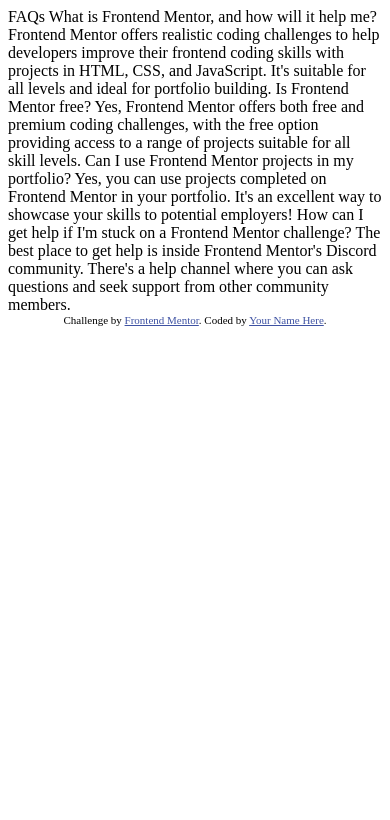
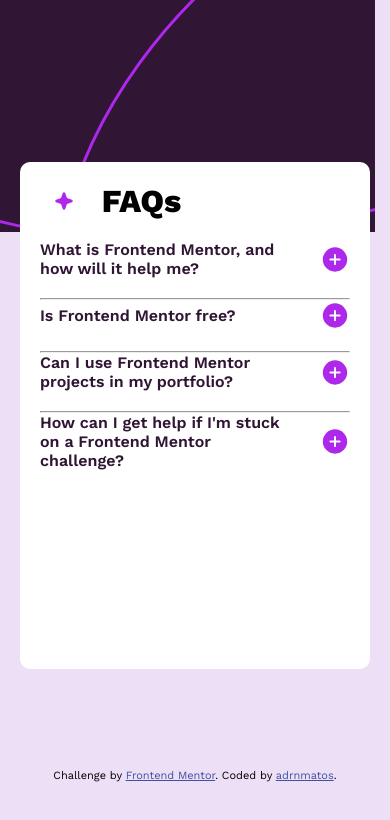
Before and after one commit to adrnmatos/faq-accordion-main, a plain HTML site: page index.html in a window 390 px wide. Drawn offline with nearby package versions, Linux system fonts and the light colour scheme.

Commit message:
finish mobile version

```diff
--- a/index.html
+++ b/index.html
@@ -1,48 +1,82 @@
 <!DOCTYPE html>
 <html lang="en">
 	<head>
-  <meta charset="UTF-8">
-  <meta name="viewport" content="width=device-width, initial-scale=1.0"> <!-- displays site properly based on user's device -->
+		<meta charset="UTF-8" />
+		<meta name="viewport" content="width=device-width, initial-scale=1.0" />
+		<!-- displays site properly based on user's device -->
 
-  <link rel="icon" type="image/png" sizes="32x32" href="./assets/images/favicon-32x32.png">
+		<link rel="icon" type="image/png" sizes="32x32" href="./assets/images/favicon-32x32.png" />
+
+		<link rel="preconnect" href="https://fonts.googleapis.com" />
+		<link rel="preconnect" href="https://fonts.gstatic.com" crossorigin />
+		<link
+			href="https://fonts.googleapis.com/css2?family=Work+Sans:ital,wght@0,100..900;1,100..900&display=swap"
+			rel="stylesheet"
+		/>
 
 		<title>Frontend Mentor | FAQ accordion</title>
 
-  <!-- Feel free to remove these styles or customise in your own stylesheet 👍 -->
+		<link rel="stylesheet" href="./styles.css" />
 		<style>
-    .attribution { font-size: 11px; text-align: center; }
-    .attribution a { color: hsl(228, 45%, 44%); }
+			.attribution {
+				font-size: 11px;
+				text-align: center;
+			}
+			.attribution a {
+				color: hsl(228, 45%, 44%);
+			}
 		</style>
 	</head>
 	<body>
+		<main>
+			<div class="header">
+				<img src="./assets/images/icon-star.svg" alt="star-icon" class="img-star" />
+				<div class="title">FAQs</div>
+			</div>
 
-  FAQs
+			<div class="question">
+				<div class="question-text">What is Frontend Mentor, and how will it help me?</div>
+				<img src="./assets/images/icon-plus.svg" alt="plus-sign" onClick="toogle(event)" />
+			</div>
+			<div class="answer hidden">
+				Frontend Mentor offers realistic coding challenges to help developers improve their frontend coding skills with
+				projects in HTML, CSS, and JavaScript. It's suitable for all levels and ideal for portfolio building.
+			</div>
+			<hr />
 
-  What is Frontend Mentor, and how will it help me?
+			<div class="question">
+				<div class="question-text">Is Frontend Mentor free?</div>
+				<img src="./assets/images/icon-plus.svg" alt="plus-sign" onClick="toogle(event)" />
+			</div>
+			<div class="answer hidden">
+				Yes, Frontend Mentor offers both free and premium coding challenges, with the free option providing access to a
+				range of projects suitable for all skill levels.
+			</div>
+			<hr />
 
-  Frontend Mentor offers realistic coding challenges to help developers improve their
-  frontend coding skills with projects in HTML, CSS, and JavaScript. It's suitable for
-  all levels and ideal for portfolio building.
+			<div class="question">
+				<div class="question-text">Can I use Frontend Mentor projects in my portfolio?</div>
+				<img src="./assets/images/icon-plus.svg" alt="plus-sign" onClick="toogle(event)" />
+			</div>
+			<div class="answer hidden">
+				Yes, you can use projects completed on Frontend Mentor in your portfolio. It's an excellent way to showcase your
+				skills to potential employers!
+			</div>
+			<hr />
 
-  Is Frontend Mentor free?
-
-  Yes, Frontend Mentor offers both free and premium coding challenges, with the free
-  option providing access to a range of projects suitable for all skill levels.
-
-  Can I use Frontend Mentor projects in my portfolio?
-
-  Yes, you can use projects completed on Frontend Mentor in your portfolio. It's an excellent
-  way to showcase your skills to potential employers!
-
-  How can I get help if I'm stuck on a Frontend Mentor challenge?
-
-  The best place to get help is inside Frontend Mentor's Discord community. There's a help
-  channel where you can ask questions and seek support from other community members.
-
-
+			<div class="question">
+				<div class="question-text">How can I get help if I'm stuck on a Frontend Mentor challenge?</div>
+				<img src="./assets/images/icon-plus.svg" alt="plus-sign" onClick="toogle(event)" />
+			</div>
+			<div class="answer hidden">
+				The best place to get help is inside Frontend Mentor's Discord community. There's a help channel where you can
+				ask questions and seek support from other community members.
+			</div>
+		</main>
 		<div class="attribution">
-    Challenge by <a href="https://www.frontendmentor.io?ref=challenge" target="_blank">Frontend Mentor</a>.
-    Coded by <a href="#">Your Name Here</a>.
+			Challenge by <a href="https://www.frontendmentor.io?ref=challenge" target="_blank">Frontend Mentor</a>. Coded by
+			<a href="#">adrnmatos</a>.
 		</div>
+		<script src="script.js"></script>
 	</body>
 </html>
--- /dev/null
+++ b/script.js
@@ -0,0 +1,15 @@
+function toogle(event) {
+	let elem = event.currentTarget;
+
+	if (elem.tagName != 'IMG') return false;
+
+	if (elem.src.indexOf('plus') != -1) {
+		elem.src = './assets/images/icon-minus.svg';
+	} else {
+		elem.src = './assets/images/icon-plus.svg';
+	}
+
+	let answer = elem.parentElement.nextElementSibling;
+
+	answer.classList.toggle('hidden');
+}
--- /dev/null
+++ b/styles.css
@@ -0,0 +1,74 @@
+* {
+	box-sizing: border-box;
+	margin: 0;
+	padding: 0;
+}
+
+:root {
+	--white: hsl(0, o%, 100%);
+	--light-pink: hsl(277, 56%, 92%);
+	--grayish-purple: hsl(292, 16%, 49%);
+	--dark-purple: hsl(292, 42%, 14%);
+}
+
+body {
+	font-family: 'Work Sans', sans-serif;
+	font-size: 16px;
+	font-weight: 400;
+	font-style: normal;
+	min-height: 100vh;
+	display: flex;
+	flex-direction: column;
+	align-items: center;
+	justify-content: center;
+	background: url(./assets/images/background-pattern-mobile.svg) no-repeat var(--light-pink);
+	z-index: 0;
+}
+
+main {
+	padding: 20px;
+	background-color: white;
+	margin: 100px 20px;
+	border-radius: 10px;
+	min-height: 60vh;
+}
+
+.header {
+	display: flex;
+	justify-content: space-around;
+	width: 50%;
+	margin-bottom: 20px;
+}
+
+.img-star {
+	width: 20px;
+}
+
+.title {
+	font-size: 32px;
+	font-weight: 800;
+}
+
+.question {
+	color: var(--dark-purple);
+	font-weight: 600;
+	margin-bottom: 20px;
+	display: flex;
+	align-items: center;
+	justify-content: space-between;
+}
+
+.question-text {
+	width: 80%;
+}
+
+.answer {
+	color: var(--grayish-purple);
+	font-size: 14px;
+	font-weight: 400;
+	margin-bottom: 20px;
+}
+
+.hidden {
+	display: none;
+}
```
Lines whose indentation alone changed are shown as unchanged.
